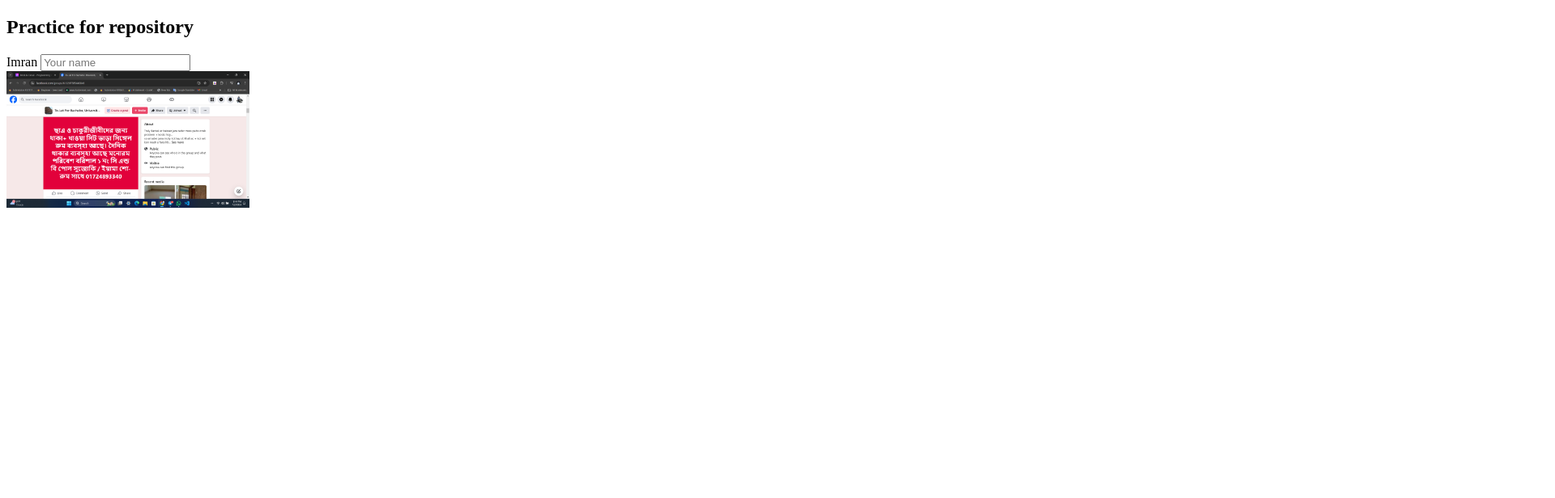
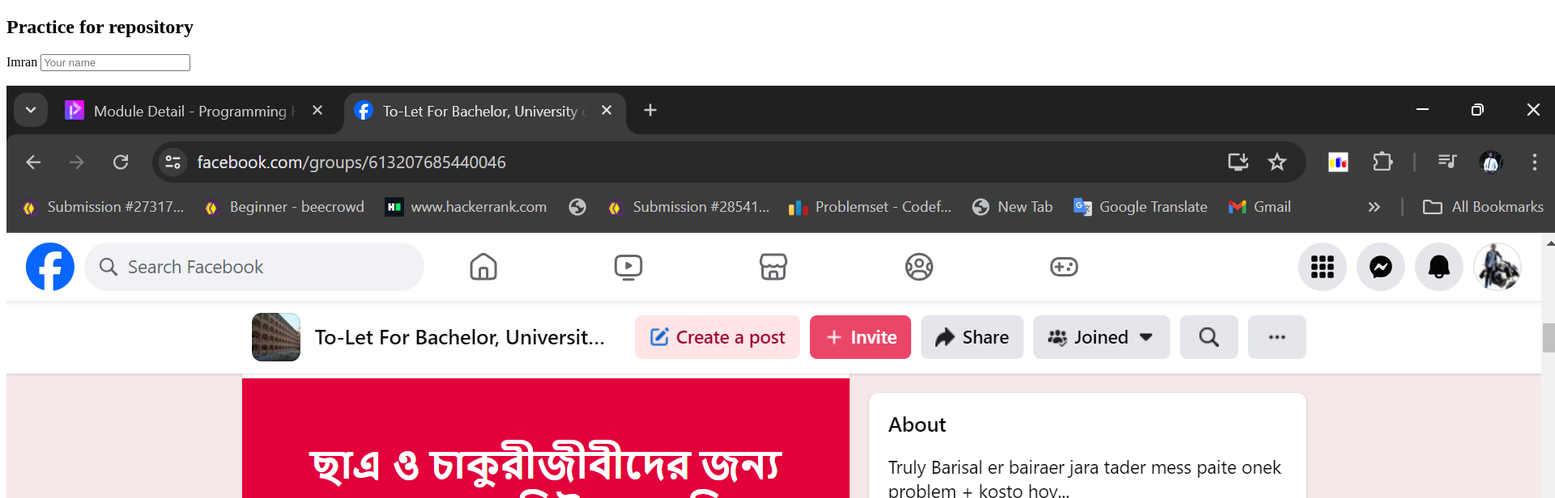
Before and after one commit to MdImranSikder/programing-hero, a plain HTML site: page regitration.html in a window 1280 px wide. Shown: the top 616 px of the page at 81% size, 1920 px wide, since content can reach past the window. Drawn offline with Linux system fonts and the light colour scheme.

Commit message:
file changed

```diff
--- a/regitration.html
+++ b/regitration.html
@@ -11,8 +11,8 @@
 <body>
      <h2>Practice for repository</h2>
      <form action="">
-         <label for="">Imran <input type="text" name="" id="" placeholder="Your name"></label>
+         <label for="">Imran <input type="text" name="" id="" placeholder="Your name"></label> <br><br>
      </form>
-     <img src="Imrage/Screenshot (31).png" alt="" width="300px">
+     <img src="Imrage/Screenshot (31).png">
 </body>
 </html>
```
